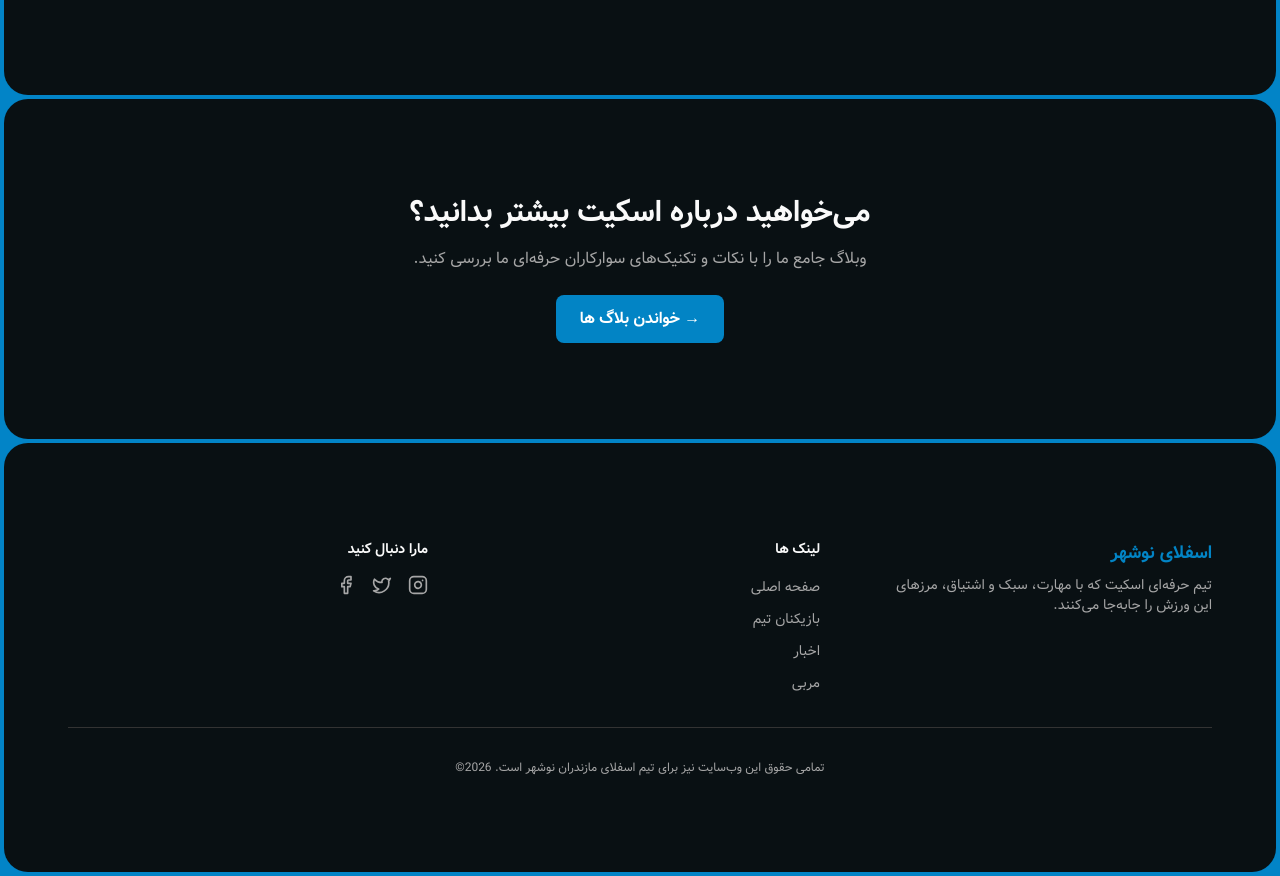
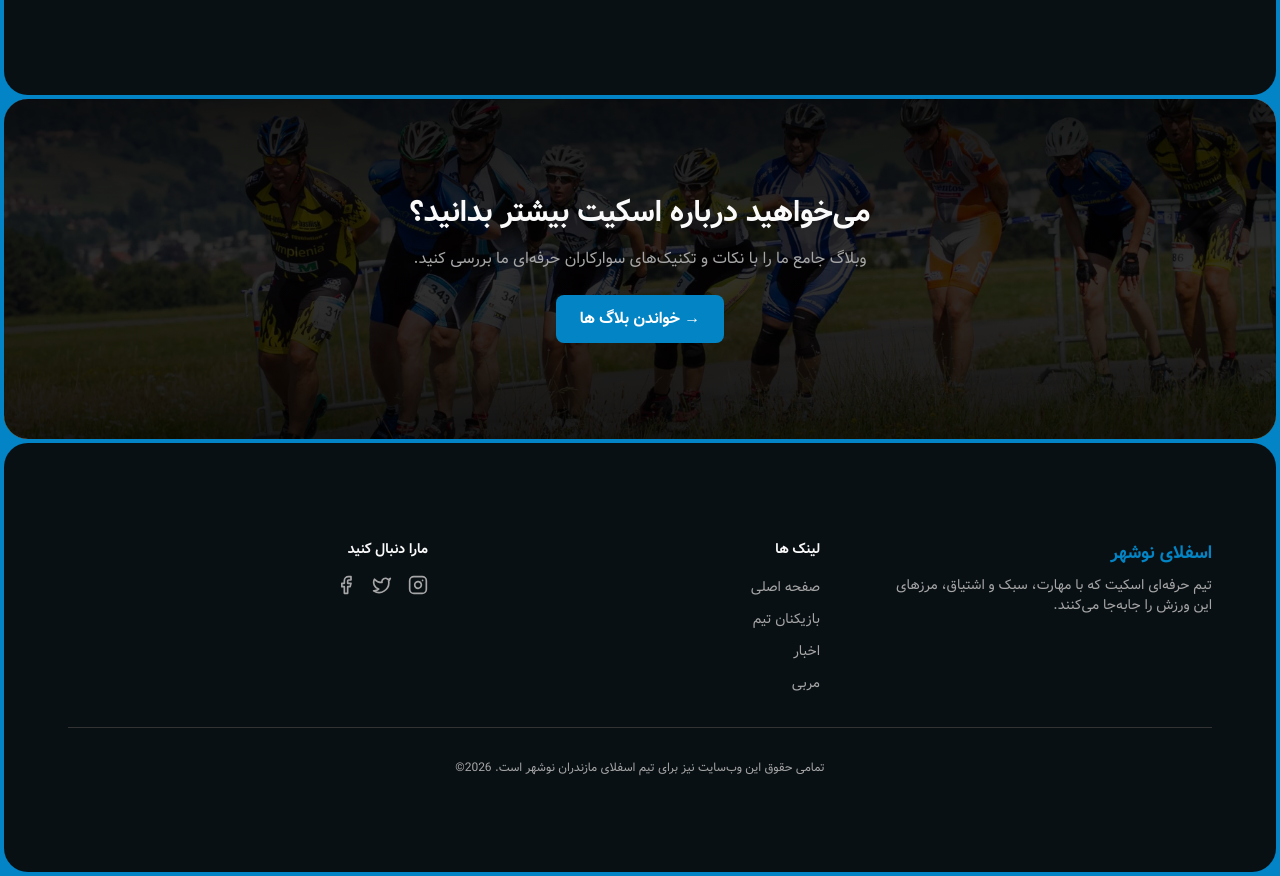
Before and after one commit to SFLY-NOWSHAHR/sfly-website, a Next.js app: page /news in a window 1280 px wide. Shown: the part 1802-2678 px from the top of the page. Built offline with nearby package versions, Linux system fonts and the light colour scheme.

Commit message:
imported: cta to news page

```diff
--- a/app/news/page.tsx
+++ b/app/news/page.tsx
@@ -4,6 +4,7 @@ import NewsCard from '@/components/NewsCard'
 import { getNews } from '@/lib/data'
 import Link from 'next/link'
 import Image from 'next/image'
+import CTA from '@/components/Cta'
 
 export const metadata: Metadata = {
   title: 'اخبار جدید - اسفلای نوشهر',
@@ -56,20 +57,13 @@ export default async function NewsPage() {
       </Section>
 
       {/* CTA */}
-      <Section className="text-center">
-        <h2 className="text-balance text-3xl font-bold text-foreground mb-4">
-          می‌خواهید درباره اسکیت‌ بیشتر بدانید؟
-        </h2>
-        <p className="text-muted-foreground mb-6">
-          وبلاگ جامع ما را با نکات و تکنیک‌های سوارکاران حرفه‌ای ما بررسی کنید.
-        </p>
-        <Link
-          href="/posts"
-          className="inline-flex items-center justify-center px-6 py-3 bg-primary text-white font-bold rounded-lg hover:bg-secondary transition-all"
-        >
-          → خواندن بلاگ ها
-        </Link>
-      </Section>
+      <CTA
+        imgSrc="bg2"
+        title="می‌خواهید درباره اسکیت‌ بیشتر بدانید؟"
+        desc="وبلاگ جامع ما را با نکات و تکنیک‌های سوارکاران حرفه‌ای ما بررسی کنید."
+        href="posts"
+        linkContent="خواندن بلاگ ها "
+      />
     </>
   )
 }
```
